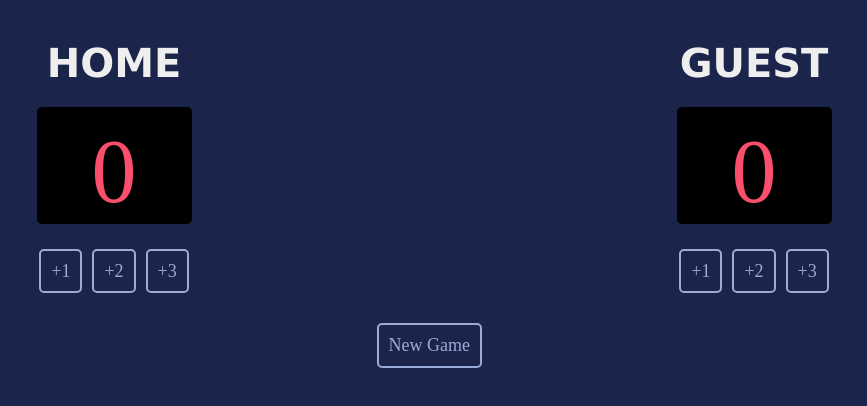
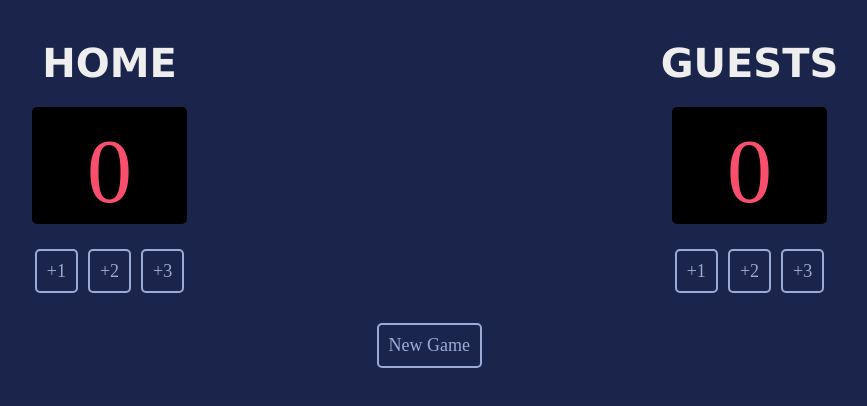
Before and after one commit to GKiant/basketball-score-tracker, a plain HTML site: page index.html in a window 1280 px wide. Shown: the whole page, without its empty margins (206-1073 px from the left). Drawn offline with nearby package versions, Linux system fonts and the light colour scheme; a web font is replaced by a local one.

Commit message:
refactor

```diff
--- a/index.html
+++ b/index.html
@@ -25,7 +25,7 @@
         </div>
       </div>
       <div class="team-container">
-        <h3>GUEST</h3>
+        <h3>GUESTS</h3>
         <div class="score-container"><p id="score-guest">0</p></div>
         <div class="score-btn-container">
           <button class="score-btn" onclick="add1Point('guest')">+1</button>
```
